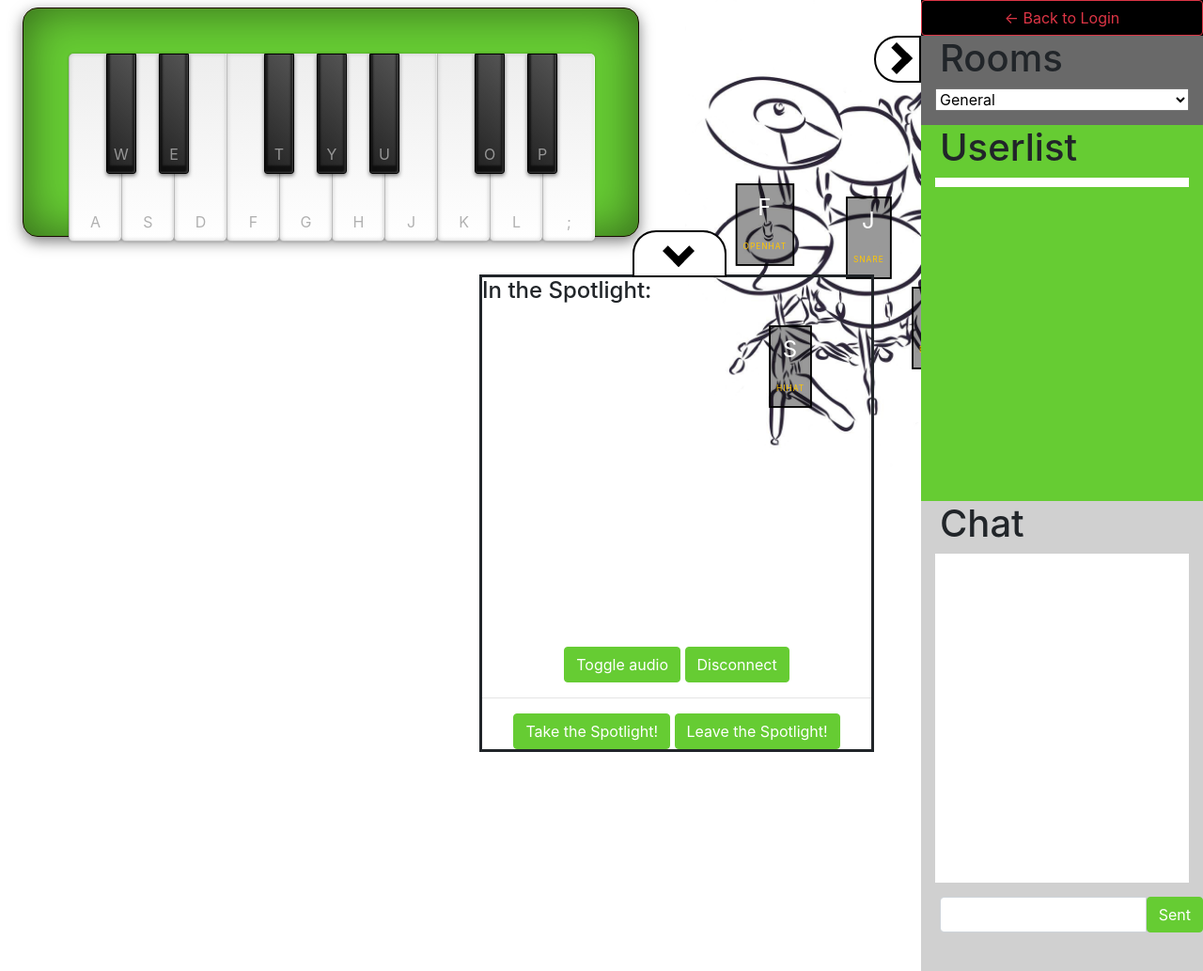
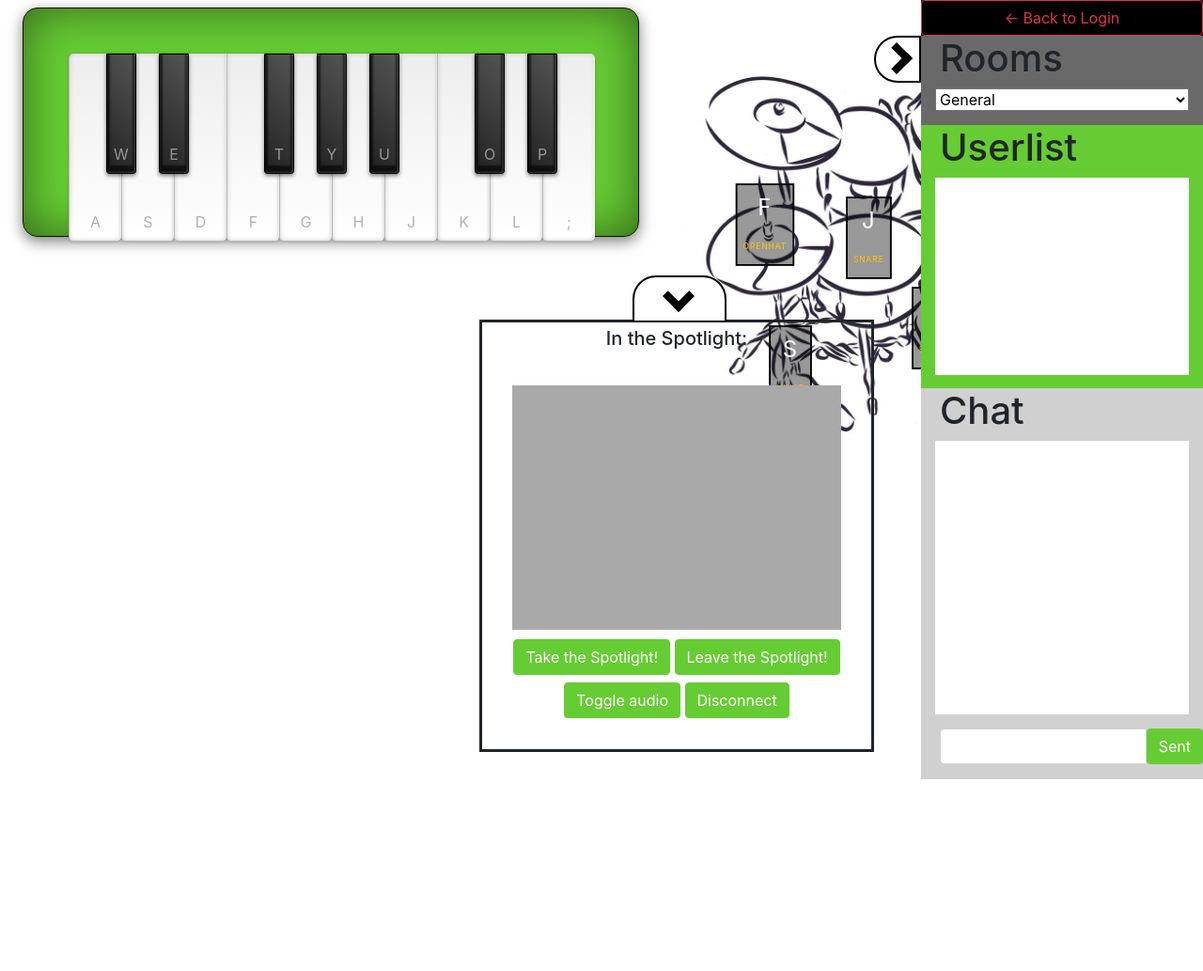
Before and after one commit to julian-schuster/advanced-multimedia-communications, a website: page public/home.html in a window 1280 px wide. Shown: the whole page at 94% size. After the commit the page ends 829 px from the top, so only its background shows below. Drawn offline with nearby package versions, Linux system fonts and the light colour scheme; no server answers.

Commit message:
camBox fix, sidebar size fix

```diff
--- a/public/home.html
+++ b/public/home.html
@@ -143,12 +143,12 @@
             <div id="camHandler" onclick="handleCam()">
                 <i id="cArrow"></i>
             </div>
-            <h4>In the Spotlight: <div id="currentBroadcaster"></div></h4>
+            <h4 id="its">In the Spotlight: <div id="currentBroadcaster"></div></h4>
             <div id="broadcaster"></div>
             <div id="broadcasterHidden" hidden></div>
-            <hr>
-            <div style="text-align: center;"><button id="takeSpotlight" class="btn btn-success">Take the Spotlight!</button>
-                 <button id="leaveSpotlight" class="btn btn-success">Leave the Spotlight!</button>
+            <div id="videoBtn" style="text-align: center;">
+                <button id="takeSpotlight" class="btn btn-success">Take the Spotlight!</button>
+                <button id="leaveSpotlight" class="btn btn-success">Leave the Spotlight!</button>
             </div>
         </div>
 
--- a/public/script/ui.js
+++ b/public/script/ui.js
@@ -21,7 +21,7 @@ function handleCam() {
     cam = document.getElementById("broadcastborder");
     arrow = document.getElementById("cArrow");
     if(camOpen){
-        cam.style.bottom = "-510px";
+        cam.style.bottom = "-462px";
         arrow.style.transform = "rotate(-135deg)";
         arrow.style.marginTop = "15px";
         camOpen=false;
--- a/public/style/styles.css
+++ b/public/style/styles.css
@@ -229,6 +229,7 @@ div:focus {
 #broadcastborder {
   border-style: solid;
   width: 420px;
+  height: 460px;
   margin-right: 300px;
   float: right;
   position: absolute;
@@ -238,8 +239,36 @@ div:focus {
 
 #broadcaster {
   text-align: center;
+  height: 270px;
+
 }
+#videoBtn{
 
+  height: 100px;
+
+}
+#currentBroadcaster{
+  height:30px;
+  font-size: 20pt;
+  width: 100%;
+  text-align: center;
+}
+#its{
+  margin-top: 5px;
+  font-size: 15pt;
+  width:100%;
+  text-align: center;
+}
+#watcherStream{
+  background-color: darkgray;
+  height: 260px;
+}
+#toggle-audio{
+margin-top: 50px;
+}
+#disconnectPeer{
+  margin-top: 50px;
+}
 #videoWatcher {
   margin-left: 200px;
 }
@@ -263,7 +292,8 @@ div:focus {
   background-color: #66cc33;
   top: 0px;
   width: 100%;
-  height: 400px;
+  height: 35%;
+  min-height: 100px;
 }
 
 #users h1 {
@@ -275,7 +305,7 @@ div:focus {
   width: 270px;
   margin-left: 15px;
   margin-bottom: 15px;
-  max-height: 300px;
+  height: 75%;
   overflow: auto;
 }
 
@@ -292,7 +322,17 @@ div:focus {
 #chat {
   background-color: #D0D0D0;
   width: 100%;
-  height: 500px;
+  height: 52%;
+}
+#chatbox {
+  background-color: white;
+  width: 270px;
+  max-width: 100%;
+  margin-left: 15px;
+  margin-bottom: 15px;
+  height: 70%;
+  overflow-y: auto;
+  overflow-x: hidden;
 }
 
 #chat form {
@@ -305,17 +345,6 @@ div:focus {
 
 .chat_msg {
   margin-top: 5px;
-}
-
-#chatbox {
-  background-color: white;
-  width: 270px;
-  max-width: 100%;
-  margin-left: 15px;
-  margin-bottom: 15px;
-  height: 350px;
-  overflow-y: auto;
-  overflow-x: hidden;
 }
 
 #chat_list {
```
